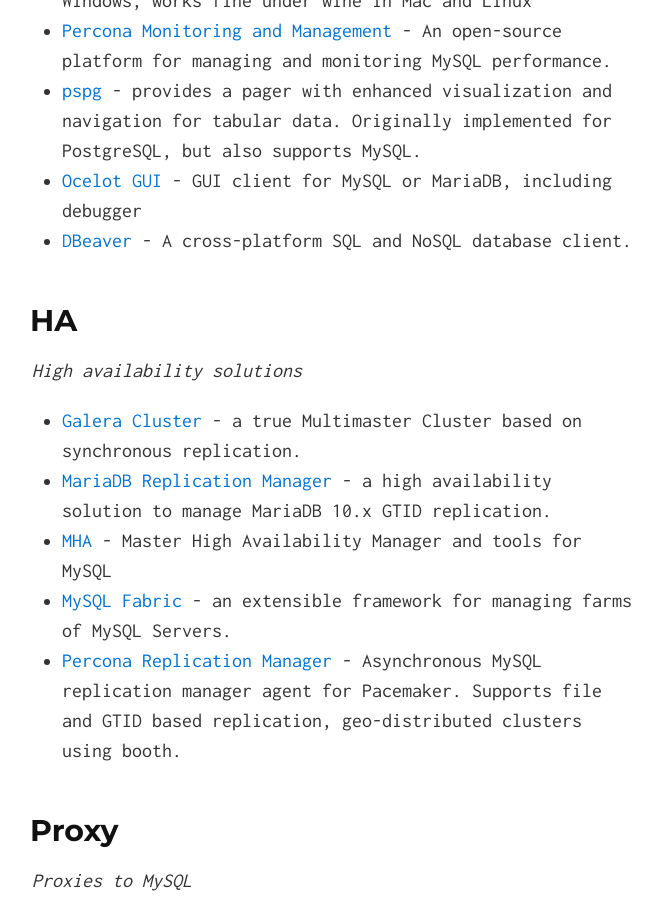
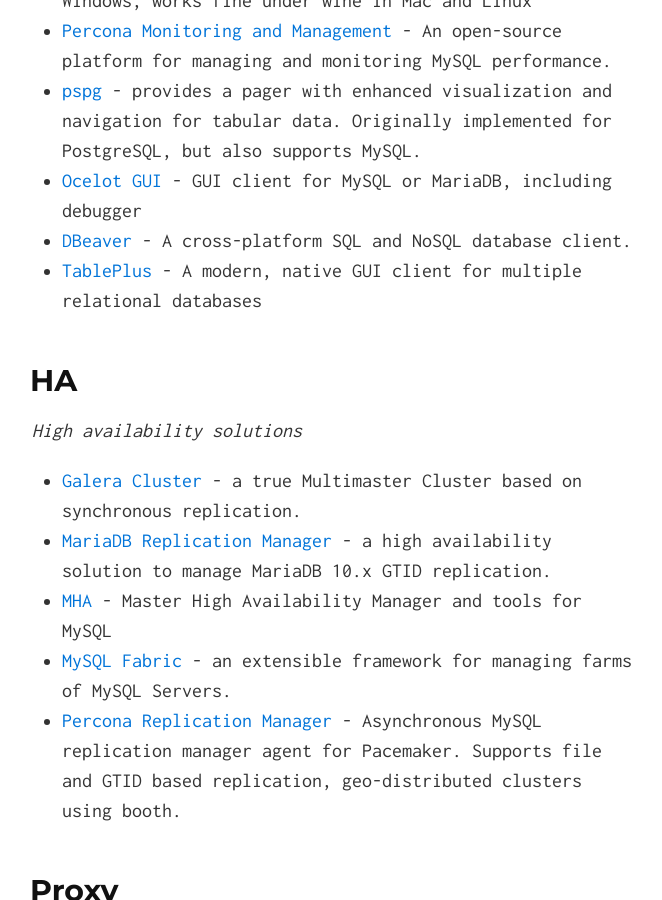
Before and after one commit to shlomi-noach/awesome-mysql, a Jekyll site: the page built from index.md, in a window 1280 px wide and 900 px high, scrolled down 4974 px. Shown: the whole window, without its empty margins (308-970 px from the left). Built offline with Jekyll 4.4.1, drawn with Linux system fonts in a browser that asks for light colours.

Commit message:
Update index.md
Added TablePlus as a GUI

```diff
--- a/index.md
+++ b/index.md
@@ -124,6 +124,7 @@
 - [pspg](https://github.com/okbob/pspg) - provides a pager with enhanced visualization and navigation for tabular data. Originally implemented for PostgreSQL, but also supports MySQL.
 - [Ocelot GUI](https://github.com/ocelot-inc/ocelotgui) - GUI client for MySQL or MariaDB, including debugger
 - [DBeaver](https://github.com/dbeaver/dbeaver) - A cross-platform SQL and NoSQL database client.
+- [TablePlus](https://tableplus.io) - A modern, native GUI client for multiple relational databases
 
 ## HA
 
```
